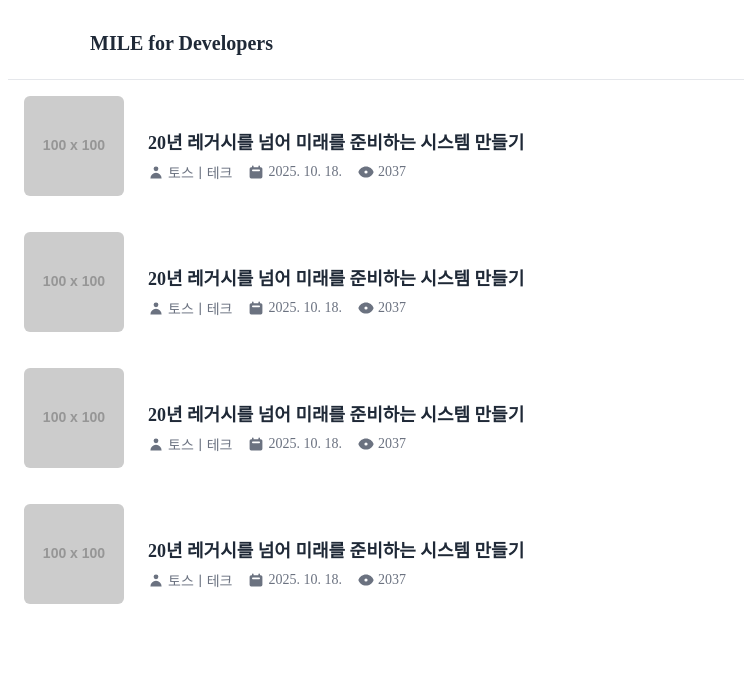
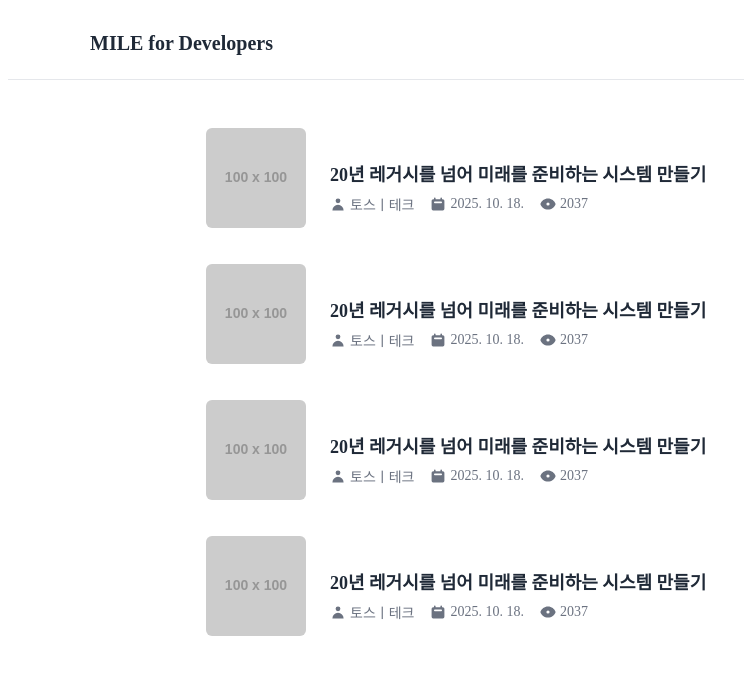
Before and after one commit to APapeIsName/miledev-web-front, a Next.js app: page / in a window 1280 px wide. Shown: the top 674 px of the page, without its empty margins (0-744 px from the left). Built offline with nearby package versions, Linux system fonts and the light colour scheme.

Commit message:
[Fix] css 의존성 추가

```diff
--- /dev/null
+++ b/app/page.css
@@ -0,0 +1,19 @@
+/* Article들을 감싸는 부모 컨테이너 스타일 */
+.articles-list-container {
+    /* 1. 콘텐츠가 차지할 최대 너비를 정합니다. (이게 있어야 중앙 정렬이 의미가 있습니다.) */
+    max-width: 900px; /* 예시 값, 실제 디자인에 맞게 조절하세요. */
+
+    /* 2. margin: auto를 이용해 일단 완벽하게 가운데로 정렬합니다. */
+    margin-left: auto;
+    margin-right: auto;
+
+    /* 3. transform을 이용해 왼쪽으로 원하는 만큼(- 값) 이동시킵니다. */
+    /* transform: translateX(-50px); /* 50px 만큼 왼쪽으로 이동 */
+
+    /* --- 기존 코드 --- */
+    padding: 2rem 0;
+    /* flex 관련 속성은 이 방법에서 필수는 아닙니다. */
+    /* display: flex; */
+    /* flex-direction: column; */
+    /* align-items: center; */
+  }
--- a/app/page.tsx
+++ b/app/page.tsx
@@ -2,6 +2,7 @@
 
 import Article from "./(components)/Article";
 import type { Post } from "./(components)/Article";
+import "./page.css";
 
 export default function ListPage() {
   const posts: Post[] = [
@@ -40,7 +41,7 @@ export default function ListPage() {
   ];
 
   return (
-    <div className="p-4 md:p-8">
+    <div className="articles-list-container">
       {posts.map((post) => (
         <Article key={post.id} post={post} />
       )) as React.ReactNode}
```
